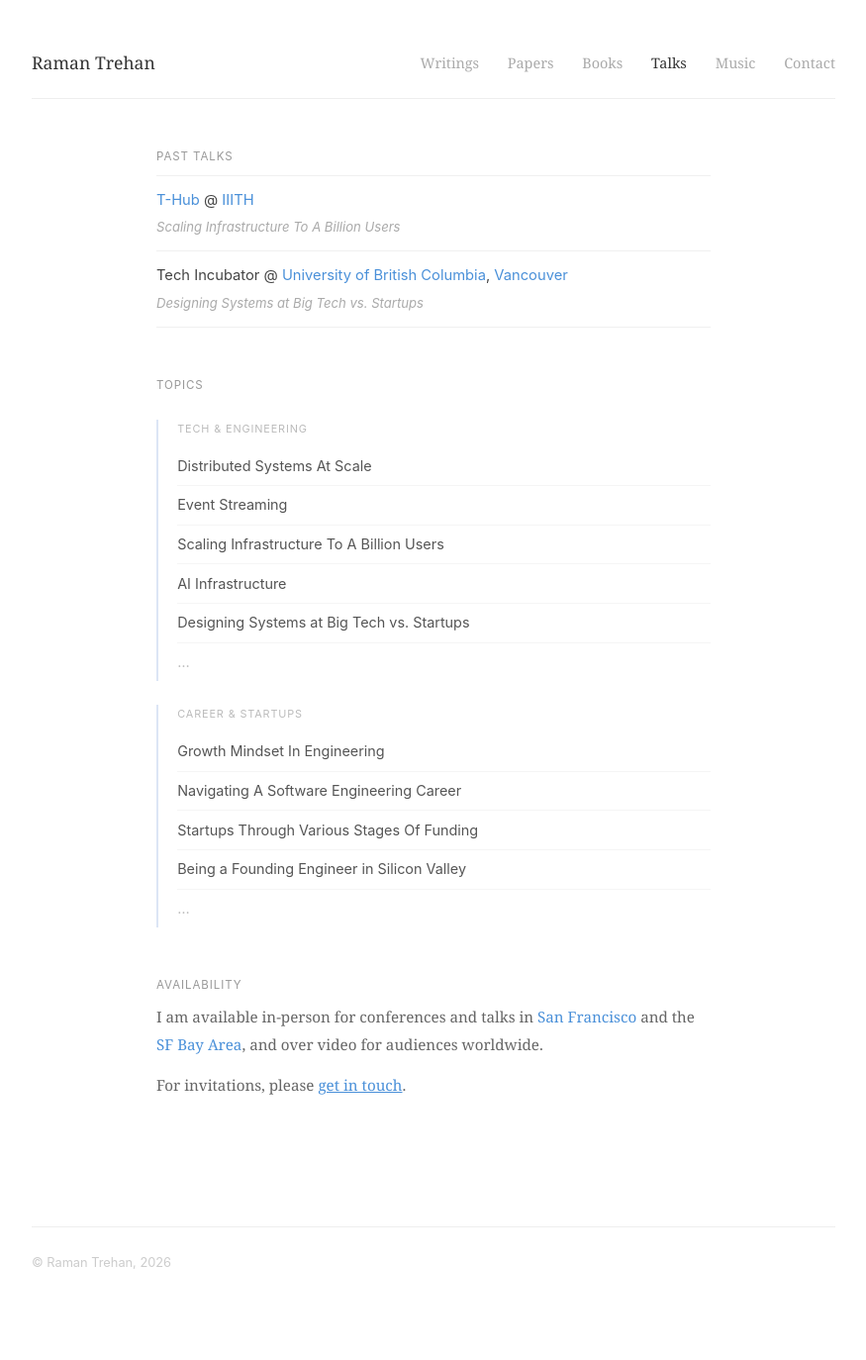
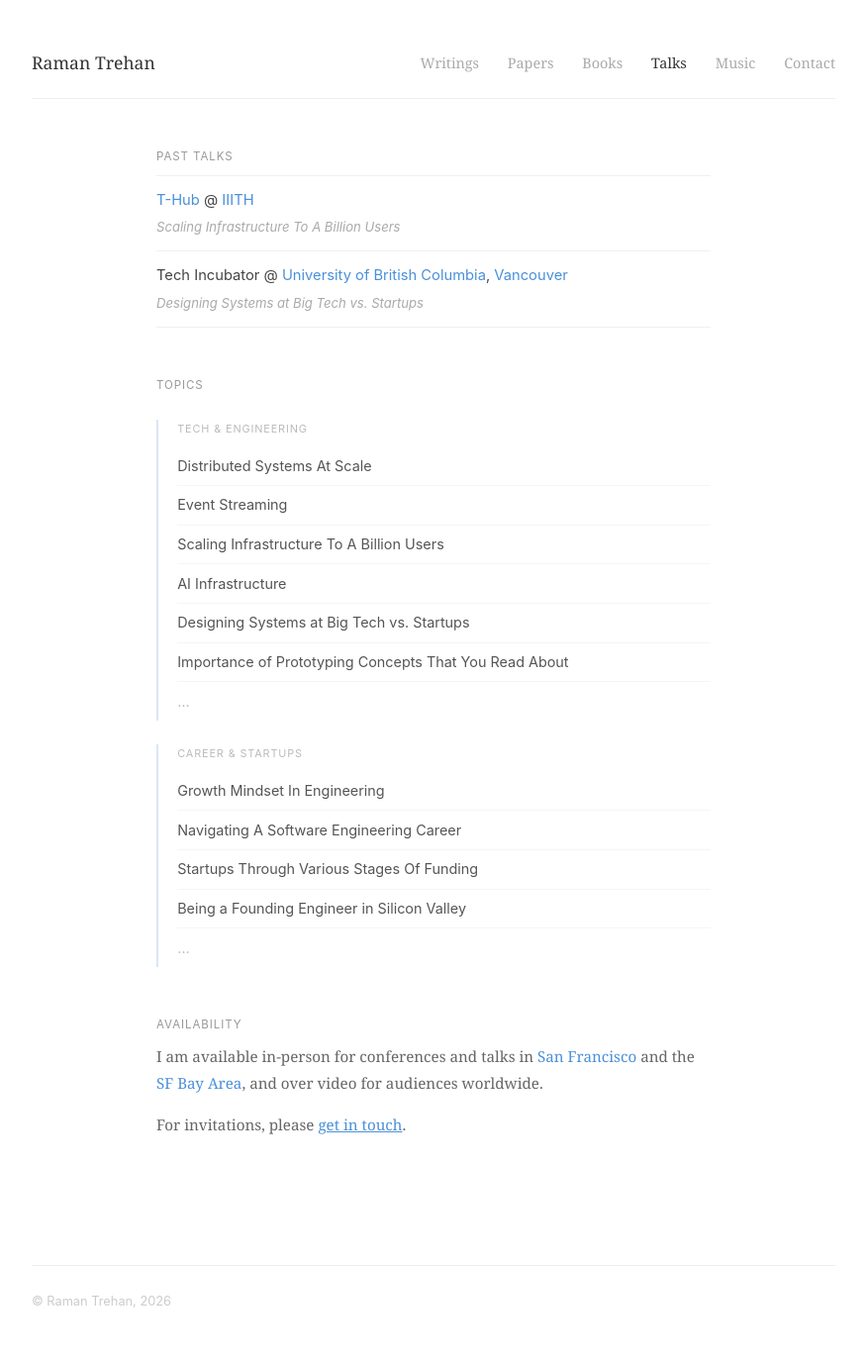
Before and after one commit to ramandeeptrehan/ramandeeptrehan.github.io, a Jekyll site: the page built from talks/index.html, in a window 1280 px wide. Shown: the whole page at 99% size, without its empty margins (202-1077 px from the left). Built offline with Jekyll 4.4.1, drawn with Linux system fonts in a browser that asks for light colours; before the commit the page ends 1335 px from its top, so only the background shows below that.

Commit message:
Add prototyping concepts topic to Tech & Engineering

```diff
--- a/talks/index.html
+++ b/talks/index.html
@@ -30,6 +30,7 @@ title: Talks
         <li>Scaling Infrastructure To A Billion Users</li>
         <li>AI Infrastructure</li>
         <li>Designing Systems at Big Tech vs. Startups</li>
+        <li>Importance of Prototyping Concepts That You Read About</li>
         <li class="music-artists-more">…</li>
       </ul>
     </div>
```
